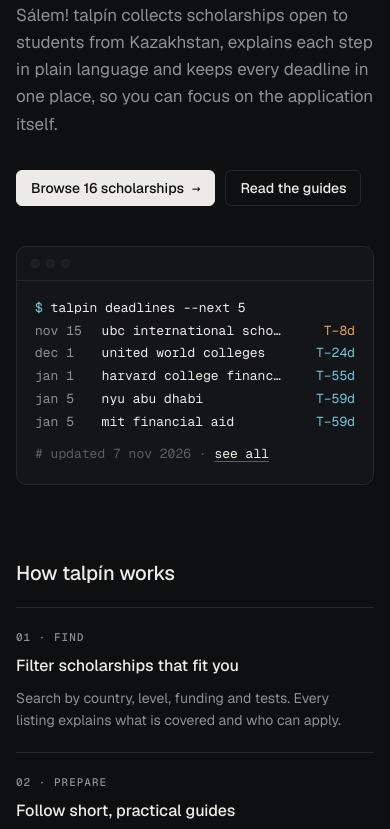
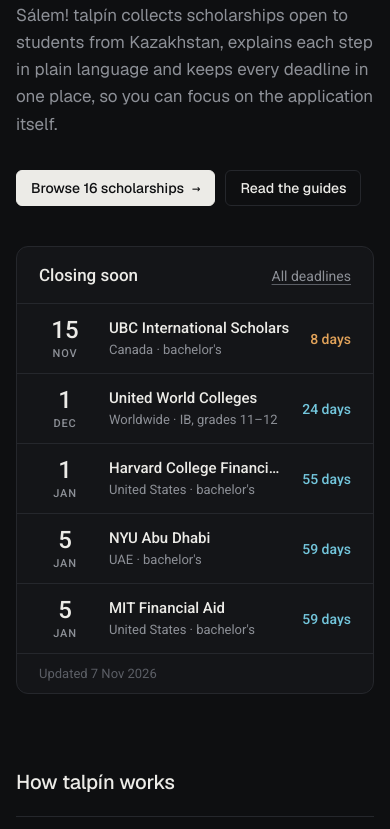
Before and after one commit to telidaa/talpin, a plain HTML site: page talpin/index.html in a window 390 px wide. Shown: the part 289-1118 px from the top of the page. Drawn offline with nearby package versions, Linux system fonts and the light colour scheme; a web font is replaced by a local one.

Commit message:
Go full width, add a Closing soon panel and a student reviews section
Desktop pages now run edge to edge with 150px side margins (16px on
phones). The home page's deadline list is a Roboto 'Closing soon' panel,
and a 'What students say' section holds placeholder reviews until the
real ones arrive. Approved in Figma first.

Co-Authored-By: Claude Opus 5.5 <noreply@anthropic.com>

```diff
--- a/talpin/index.html
+++ b/talpin/index.html
@@ -5,7 +5,7 @@
 <meta name="description" content="Scholarships, guides and deadlines for high school students in Kazakhstan who want to study abroad.">
 <link rel="preconnect" href="https://fonts.googleapis.com">
 <link rel="preconnect" href="https://fonts.gstatic.com" crossorigin>
-<link rel="stylesheet" href="https://fonts.googleapis.com/css2?family=Geist:wght@400;500;600&family=Geist+Mono:wght@400;500&family=Unbounded:wght@300;400;500&display=swap">
+<link rel="stylesheet" href="https://fonts.googleapis.com/css2?family=Geist:wght@400;500;600&family=Geist+Mono:wght@400;500&family=Roboto:wght@400;500;700&family=Unbounded:wght@300;400;500&display=swap">
 <style>
 /* Layout: one 1080px column; hairline-separated lists instead of cards; mono for every date, count and code. Dark by default, light on request. */
 :root{
@@ -15,6 +15,7 @@
   --font-display:"Unbounded","Geist",ui-sans-serif,system-ui,sans-serif;
   --font-body:"Geist",ui-sans-serif,system-ui,-apple-system,"Segoe UI",Roboto,sans-serif;
   --font-mono:"Geist Mono",ui-monospace,"SF Mono",Menlo,Consolas,monospace;
+  --font-alt:"Roboto","Helvetica Neue",Helvetica,Arial,sans-serif;
   --r:6px; --wrap:1080px;
   color-scheme:dark;
 }
@@ -33,7 +34,8 @@ a{color:inherit}
 :focus-visible{outline:2px solid var(--accent);outline-offset:2px;border-radius:3px}
 h1,h2,h3{text-wrap:balance;margin:0;font-weight:500}
 p{margin:0}
-.wrap{max-width:var(--wrap);margin-inline:auto;padding-inline:clamp(16px,4vw,32px)}
+.wrap{max-width:none;margin-inline:0;padding-inline:clamp(16px,10.4167vw,150px)}
+@media (max-width:720px){.wrap{padding-inline:16px}}
 .mono{font-family:var(--font-mono);font-variant-numeric:tabular-nums}
 .label{font:500 11px/1.4 var(--font-mono);text-transform:uppercase;letter-spacing:.09em;color:var(--muted)}
 .muted{color:var(--muted)}
@@ -97,17 +99,34 @@ hr{border:0;border-top:1px solid var(--line);margin:0}
 .hero h1{font:400 clamp(34px,5.6vw,58px)/1.06 var(--font-display);letter-spacing:-.03em;margin-top:18px}
 .hero .lead{font-size:17px;color:var(--muted);margin-top:22px;max-width:52ch}
 .hero .ctas{display:flex;gap:10px;margin-top:32px;flex-wrap:wrap}
-.term{border:1px solid var(--line);border-radius:10px;background:var(--surface);font:13px/1.75 var(--font-mono);overflow:hidden;min-width:0}
-.term-bar{display:flex;gap:6px;padding:12px 14px;border-bottom:1px solid var(--line)}
-.term-bar i{width:9px;height:9px;border-radius:50%;background:var(--raise);border:1px solid var(--line)}
-.term-body{padding:16px 18px 18px;overflow-x:auto}
-.term-body .cmd{color:var(--fg)}
-.term-body .cmd b{color:var(--accent);font-weight:400}
-.term-line{display:grid;grid-template-columns:7ch minmax(0,1fr) 7ch;gap:12px;color:var(--muted);text-decoration:none;white-space:nowrap}
-.term-line span:nth-child(2){overflow:hidden;text-overflow:ellipsis;color:var(--fg)}
-.term-line:hover span:nth-child(2){text-decoration:underline;text-underline-offset:3px}
-.term-line .t{text-align:right}
-.term-foot{color:var(--faint);margin-top:10px}
+.soon{border:1px solid var(--line);border-radius:12px;background:var(--surface);overflow:hidden;font-family:var(--font-alt);min-width:0}
+.soon-head{display:flex;justify-content:space-between;align-items:baseline;gap:16px;padding:18px 22px;border-bottom:1px solid var(--line)}
+.soon-head h2{font:500 17px/1.2 var(--font-alt);letter-spacing:0}
+.soon-head a{font:400 14px var(--font-alt);color:var(--muted)}
+.soon-row{display:grid;grid-template-columns:52px minmax(0,1fr) auto;gap:18px;align-items:center;padding:14px 22px;text-decoration:none;border-top:1px solid var(--line)}
+.soon-row:first-child{border-top:0}
+.soon-row:hover{background:var(--raise)}
+.soon-date{display:grid;justify-items:center;line-height:1}
+.soon-date b{font:500 24px/1 var(--font-alt);font-variant-numeric:tabular-nums}
+.soon-date span{font:500 11px/1 var(--font-alt);color:var(--muted);text-transform:uppercase;letter-spacing:.08em;margin-top:6px}
+.soon-name{display:block;font:500 15px/1.35 var(--font-alt);overflow:hidden;text-overflow:ellipsis;white-space:nowrap}
+.soon-sub{display:block;font:400 13px/1.4 var(--font-alt);color:var(--muted);margin-top:2px}
+.soon-left{font:500 14px/1 var(--font-alt);color:var(--muted);white-space:nowrap;font-variant-numeric:tabular-nums}
+.soon-left.urgent{color:var(--warn)}
+.soon-left.soon{color:var(--accent);border:0;background:none;border-radius:0}
+.soon-foot{padding:12px 22px;border-top:1px solid var(--line);font:400 13px var(--font-alt);color:var(--faint)}
+/* student reviews */
+.reviews{display:grid;grid-template-columns:repeat(3,minmax(0,1fr));border-top:1px solid var(--line)}
+.review{margin:0;padding:30px 36px 8px 0;display:grid;gap:22px;align-content:start;font-family:var(--font-alt)}
+.review + .review{padding-left:36px;border-left:1px solid var(--line)}
+.review blockquote{margin:0;font:400 18px/1.6 var(--font-alt);color:var(--fg)}
+.review figcaption{display:flex;align-items:center;gap:12px}
+.review .who-pic{width:44px;height:44px;border-radius:50%;background:var(--raise);border:1px solid var(--line);display:grid;place-items:center;font:500 15px var(--font-alt);color:var(--muted);flex:none}
+.review b{display:block;font:500 15px/1.3 var(--font-alt)}
+.review small{display:block;font:400 13px/1.45 var(--font-alt);color:var(--muted)}
+.review .won{justify-self:start;font:500 12px/1 var(--font-alt);color:var(--ok);border:1px solid var(--line);border-radius:999px;padding:6px 10px}
+.placeholder-note{font:400 13px var(--font-alt);color:var(--faint)}
+@media (max-width:860px){.reviews{grid-template-columns:1fr}.review + .review{padding-left:0;border-left:0;border-top:1px solid var(--line)}.review{padding-right:0;padding-bottom:24px}}
 @media (max-width:860px){.hero{grid-template-columns:1fr;gap:40px}}
 
 /* steps */
@@ -732,7 +751,13 @@ function sRow(s, opts = {}) {
 
 function viewHome() {
   const next = [...SCHOLARSHIPS].sort((a, b) => daysLeft(a) - daysLeft(b)).slice(0, 5);
-  const lines = next.map(s => `<a class="term-line" href="#scholarship.${s.id}"><span>${MONTHS[nextDate(s.deadline).getMonth()].toLowerCase()} ${String(nextDate(s.deadline).getDate()).padStart(2, " ")}</span><span>${esc(s.name.toLowerCase())}</span>${countdown(s)}</a>`).join("");
+  const lines = next.map(s => { const d = nextDate(s.deadline), n = daysLeft(s);
+    return `<a class="soon-row" href="#scholarship.${s.id}"><span class="soon-date"><b>${d.getDate()}</b><span>${MONTHS[d.getMonth()]}</span></span><span><span class="soon-name">${esc(s.name)}</span><span class="soon-sub">${esc(COUNTRIES[s.country])} · ${LEVEL_SHORT[s.level]}</span></span><span class="soon-left ${urgency(n)}">${n === 0 ? "Today" : n === 1 ? "1 day" : n + " days"}</span></a>`; }).join("");
+  const REVIEWS = [
+    ["A", "Grade 11 · Almaty", "Türkiye Scholarships"],
+    ["D", "Grade 11 · Astana", "Global Korea Scholarship"],
+    ["M", "Finished school · Shymkent", "Stipendium Hungaricum"]
+  ];
   const starters = ["roadmap", "english-tests", "documents"].map(guideById);
   return `
   <section class="hero">
@@ -745,13 +770,10 @@ function viewHome() {
         <a class="btn" href="#guides">Read the guides</a>
       </div>
     </div>
-    <div class="term" aria-label="Next five deadlines">
-      <div class="term-bar" aria-hidden="true"><i></i><i></i><i></i></div>
-      <div class="term-body">
-        <div class="cmd"><b>$</b> talpin deadlines --next 5</div>
-        ${lines}
-        <div class="term-foot"># updated ${fmtDate(today()).toLowerCase()} · <a class="link" href="#deadlines">see all</a></div>
-      </div>
+    <div class="soon" aria-label="Closing soon">
+      <div class="soon-head"><h2>Closing soon</h2><a class="link" href="#deadlines">All deadlines</a></div>
+      <div>${lines}</div>
+      <div class="soon-foot">Updated ${fmtDate(today())}</div>
     </div>
   </section>
 
@@ -761,6 +783,17 @@ function viewHome() {
       <div class="step"><span class="label">01 · Find</span><h3>Filter scholarships that fit you</h3><p>Search by country, level, funding and tests. Every listing explains what is covered and who can apply.</p></div>
       <div class="step"><span class="label">02 · Prepare</span><h3>Follow short, practical guides</h3><p>From English tests to apostilles, each guide tells you what to do and when, from grade 9 onward.</p></div>
       <div class="step"><span class="label">03 · Track</span><h3>Keep deadlines on your dashboard</h3><p>Save the scholarships you like, tick off documents and see how many days you have left.</p></div>
+    </div>
+  </section>
+
+  <section class="section">
+    <div class="section-head"><h2>What students say</h2><span class="placeholder-note">Placeholder reviews. Real ones from students will go here.</span></div>
+    <div class="reviews">${REVIEWS.map(([init, meta, won]) => `
+      <figure class="review">
+        <blockquote>“A short review from a student goes here: what helped them most, how they prepared, and what they would tell someone just starting in grade 9.”</blockquote>
+        <span class="won">✓ ${won}</span>
+        <figcaption><span class="who-pic" aria-hidden="true">${init}</span><span><b>Student name</b><small>${meta}</small></span></figcaption>
+      </figure>`).join("")}
     </div>
   </section>
 
```
